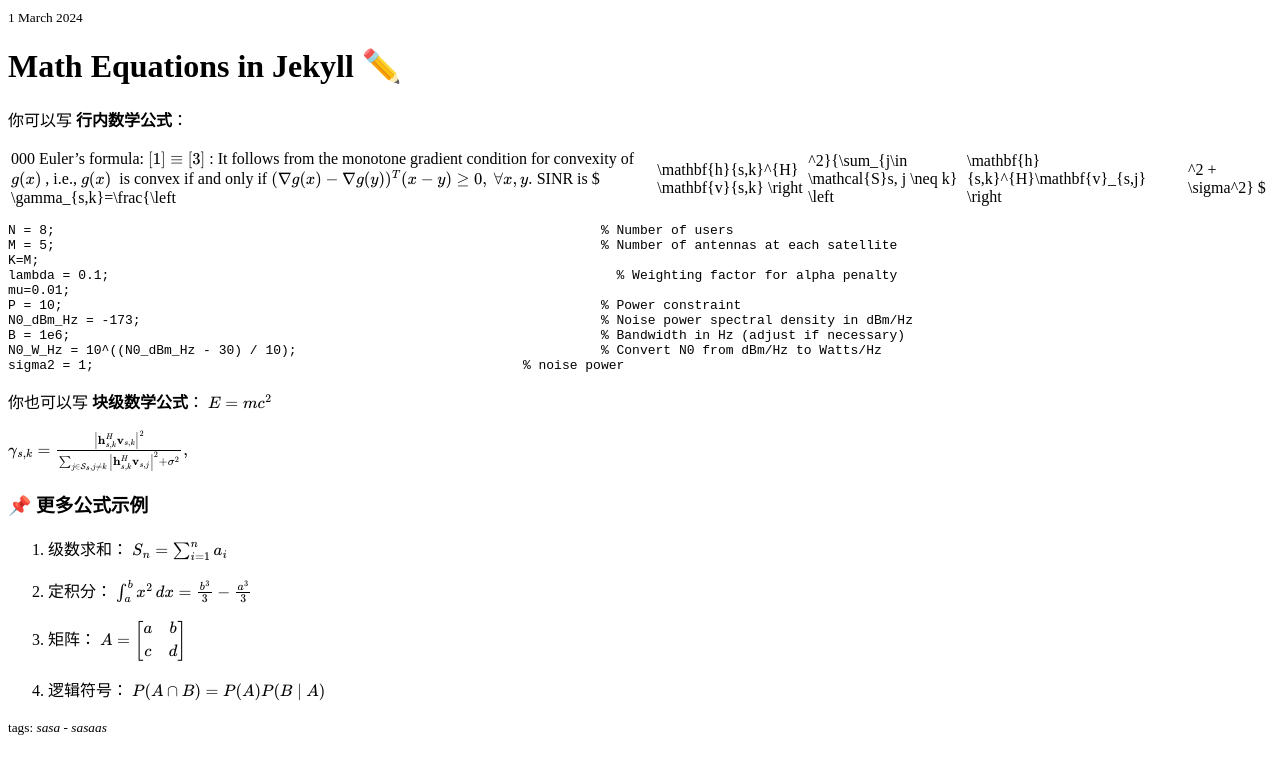
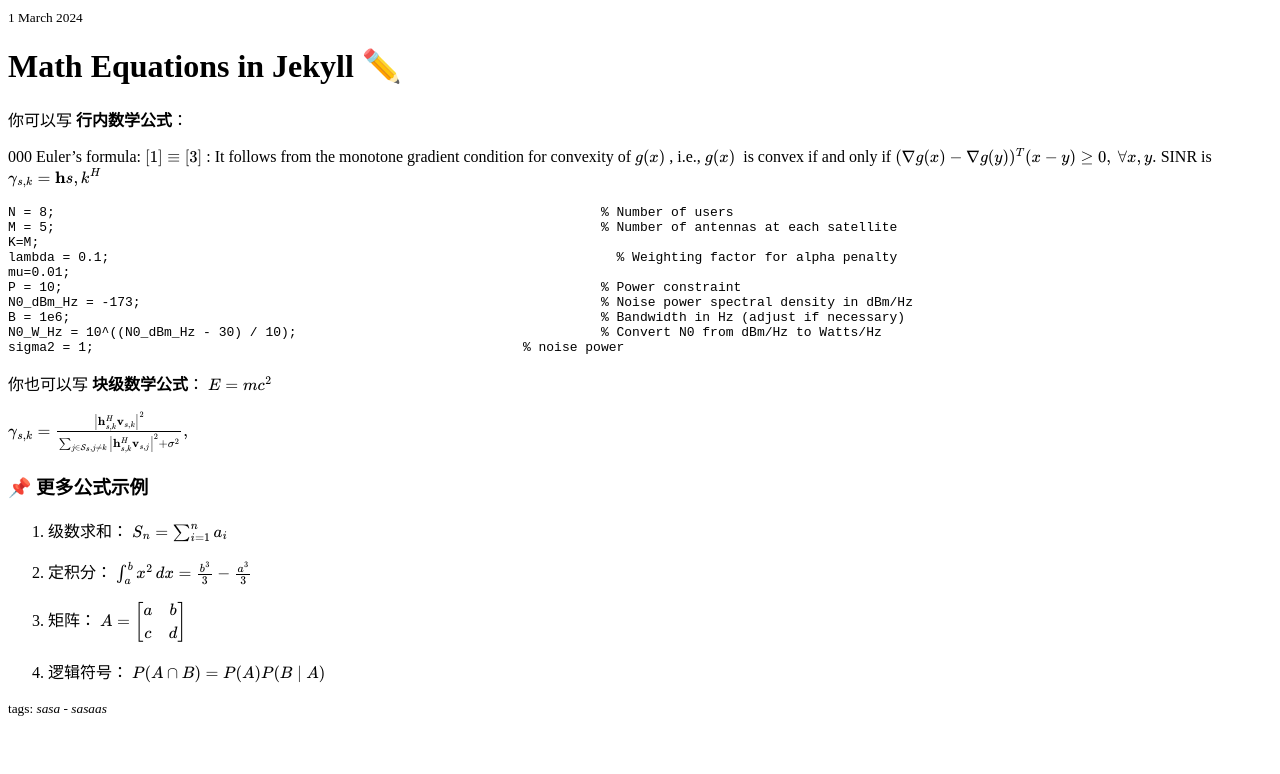
Before and after one commit to wq2li/wq2li.github.io, a Jekyll site: the page built from _posts/2024-03-01-my-first-post.md, in a window 1280 px wide. Shown: the top 774 px of the page. Built offline with Jekyll 4.4.1, drawn with Linux system fonts in a browser that asks for light colours; formulas are drawn with MathJax 3.

Commit message:
Update 2024-03-01-my-first-post.md

````diff
--- a/_posts/2024-03-01-my-first-post.md
+++ b/_posts/2024-03-01-my-first-post.md
@@ -9,7 +9,7 @@ tags: ['sasa','sasaas']
 
 你可以写 **行内数学公式**：
 
-   000  Euler’s formula: $ [1] \equiv [3] $ : It follows from the monotone gradient condition for convexity of $ g(x) $ , i.e., $ g(x) $  is convex if and only if $ (\nabla g(x) - \nabla g(y))^T(x-y) \ge 0,~\forall x,y. $  SINR is $ \gamma_{s,k}=\frac{\left|\mathbf{h}{s,k}^{H} \mathbf{v}{s,k} \right|^2}{\sum_{j\in \mathcal{S}s, j \neq k} \left|\mathbf{h}{s,k}^{H}\mathbf{v}_{s,j} \right|^2 + \sigma^2} $
+   000  Euler’s formula: $ [1] \equiv [3] $ : It follows from the monotone gradient condition for convexity of $ g(x) $ , i.e., $ g(x) $  is convex if and only if $ (\nabla g(x) - \nabla g(y))^T(x-y) \ge 0,~\forall x,y. $  SINR is $ \gamma_{s,k}=\mathbf{h}{s,k}^{H} $
 
 ```
 N = 8;                                                                      % Number of users
````
